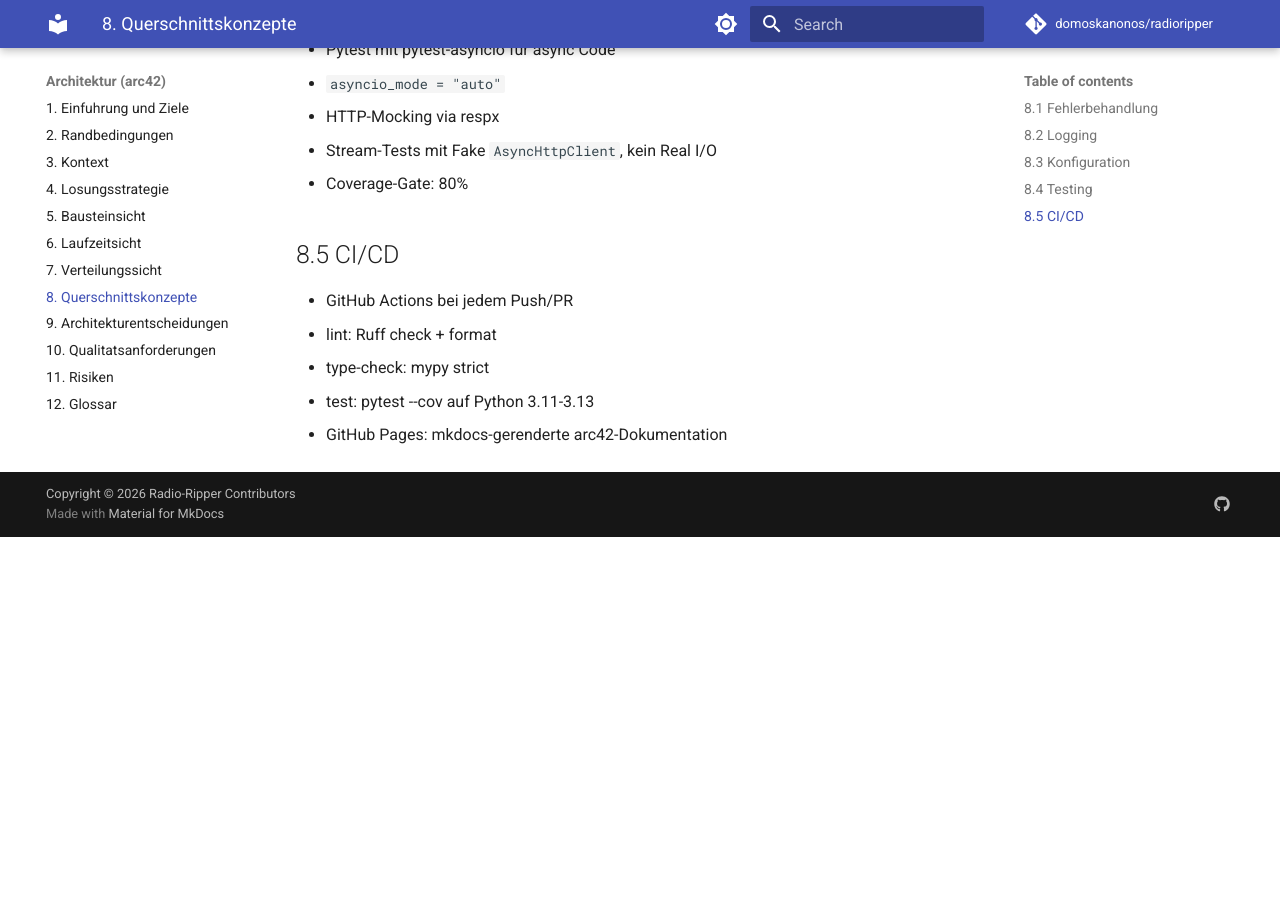
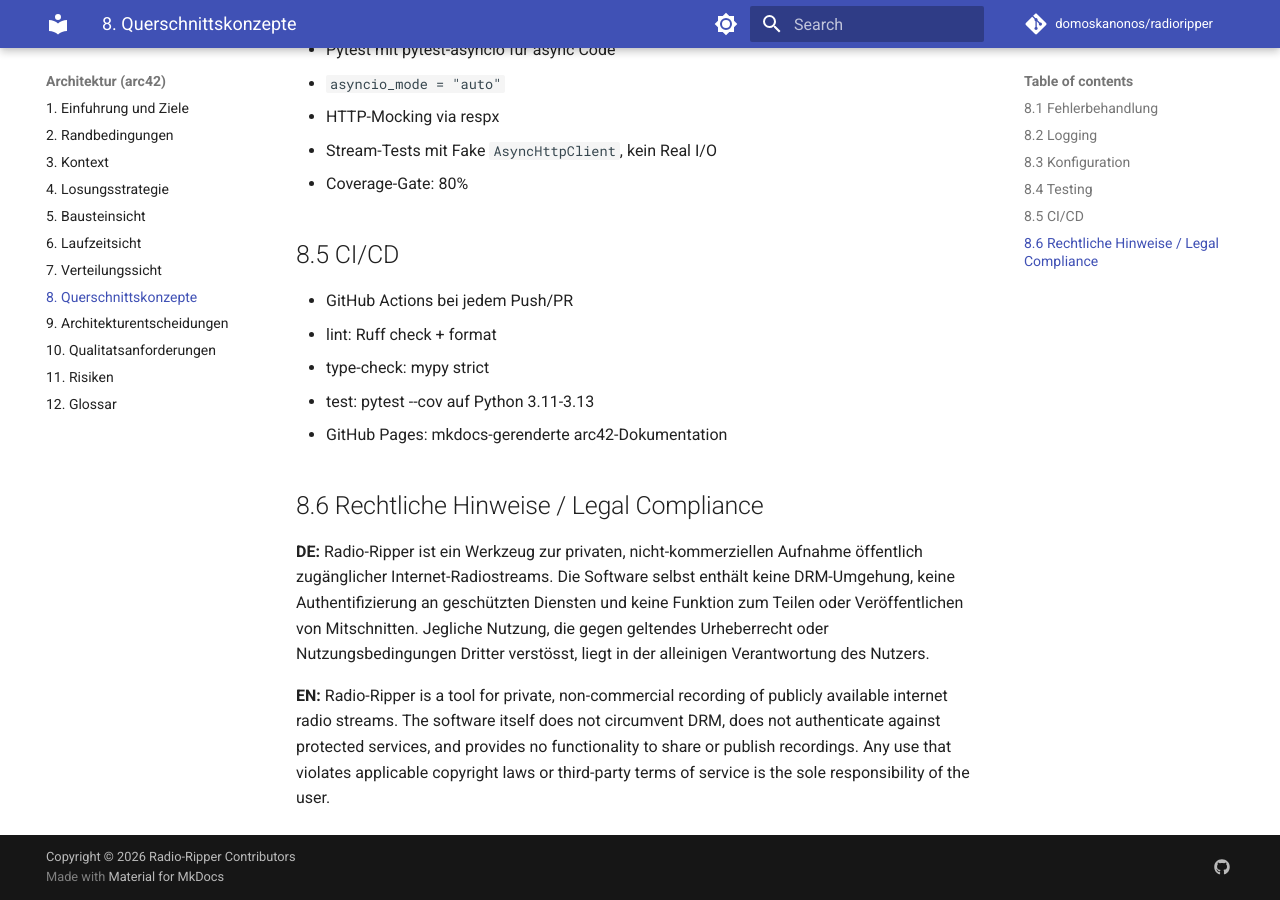
Before and after one commit to domoskanonos/radioripper, an MkDocs documentation site: the page built from docs/arc42/08_concepts.md, in a window 1280 px wide and 900 px high, scrolled down 861 px. Built offline with MkDocs 1.6.1 and Material for MkDocs 9.7.7, drawn with Linux system fonts in a browser that asks for light colours; comment, search, counter and statistics services are not loaded; before the commit the page ends 1398 px from its top, so only the background shows below that.

Commit message:
docs: legal disclaimer (DE/EN) in README and arc42

```diff
--- a/docs/arc42/08_concepts.md
+++ b/docs/arc42/08_concepts.md
@@ -41,3 +41,9 @@ Pydantic-v2-Modelle mit Validierung:
 - type-check: mypy strict
 - test: pytest --cov auf Python 3.11-3.13
 - GitHub Pages: mkdocs-gerenderte arc42-Dokumentation
+
+## 8.6 Rechtliche Hinweise / Legal Compliance
+
+**DE:** Radio-Ripper ist ein Werkzeug zur privaten, nicht-kommerziellen Aufnahme öffentlich zugänglicher Internet-Radiostreams. Die Software selbst enthält keine DRM-Umgehung, keine Authentifizierung an geschützten Diensten und keine Funktion zum Teilen oder Veröffentlichen von Mitschnitten. Jegliche Nutzung, die gegen geltendes Urheberrecht oder Nutzungsbedingungen Dritter verstösst, liegt in der alleinigen Verantwortung des Nutzers.
+
+**EN:** Radio-Ripper is a tool for private, non-commercial recording of publicly available internet radio streams. The software itself does not circumvent DRM, does not authenticate against protected services, and provides no functionality to share or publish recordings. Any use that violates applicable copyright laws or third-party terms of service is the sole responsibility of the user.
```
Also changed, not shown: README.md (+20 -0 lines).
